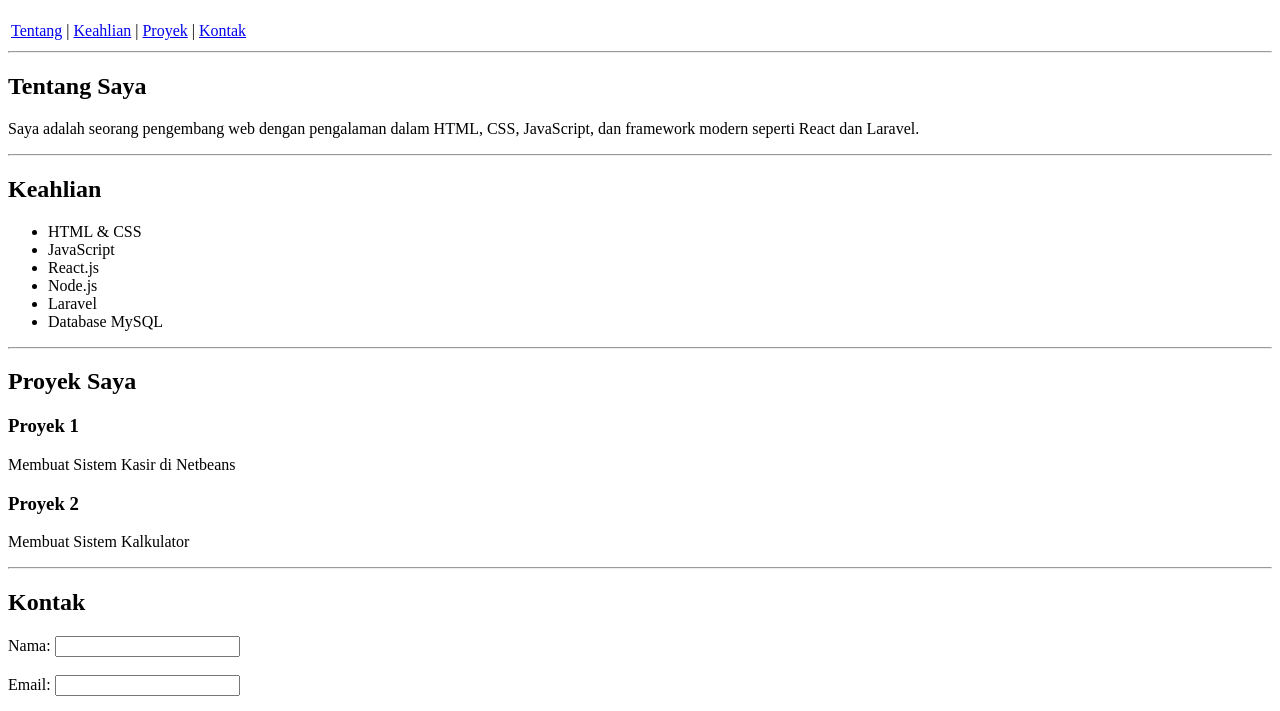
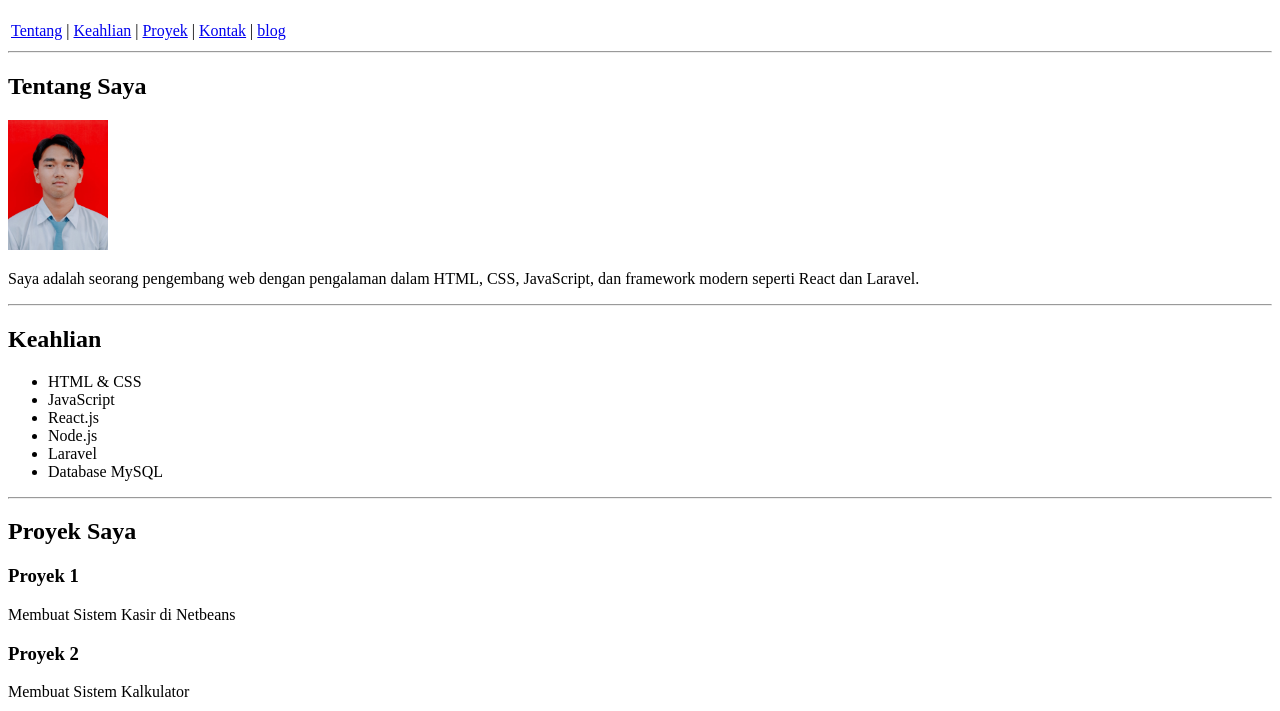
Before and after one commit to bintaaangk/portofolio, a plain HTML site: page index.html in a window 1280 px wide. Shown: the part 61-772 px from the top of the page. Drawn offline with Linux system fonts and the light colour scheme.

Commit message:
menambahkan blog

```diff
--- a/index.html
+++ b/index.html
@@ -16,7 +16,9 @@
                     <td><a href="#about">Tentang</a> |</td>
                     <td><a href="#skills">Keahlian</a> |</td>
                     <td><a href="#projects">Proyek</a> |</td>
-                    <td><a href="#contact">Kontak</a></td>
+                    <td><a href="#contact">Kontak</a> |</td>
+                    <td><a href="blog.html">blog</a></td>
+
                 </tr>
             </table>
         </nav>
@@ -26,6 +28,7 @@
 
     <section id="about">
         <h2>Tentang Saya</h2>
+        <img src="saya.jpeg" height="130" width="100">
         <p>Saya adalah seorang pengembang web dengan pengalaman dalam HTML, CSS, JavaScript, dan framework modern seperti React dan Laravel.</p>
     </section>
 
```
Also changed, not shown: anjing.jpeg (added), saya.jpeg (added).
